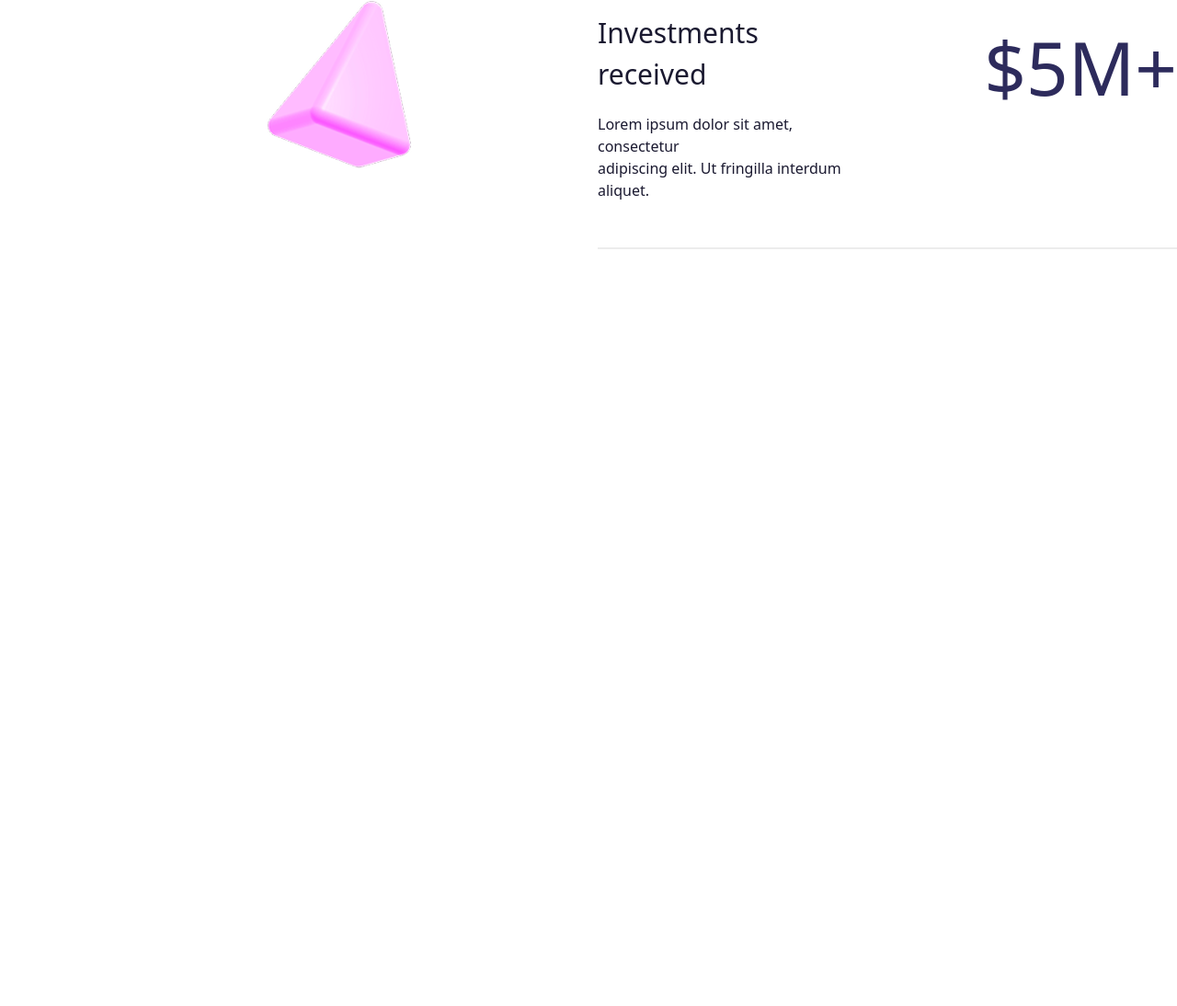
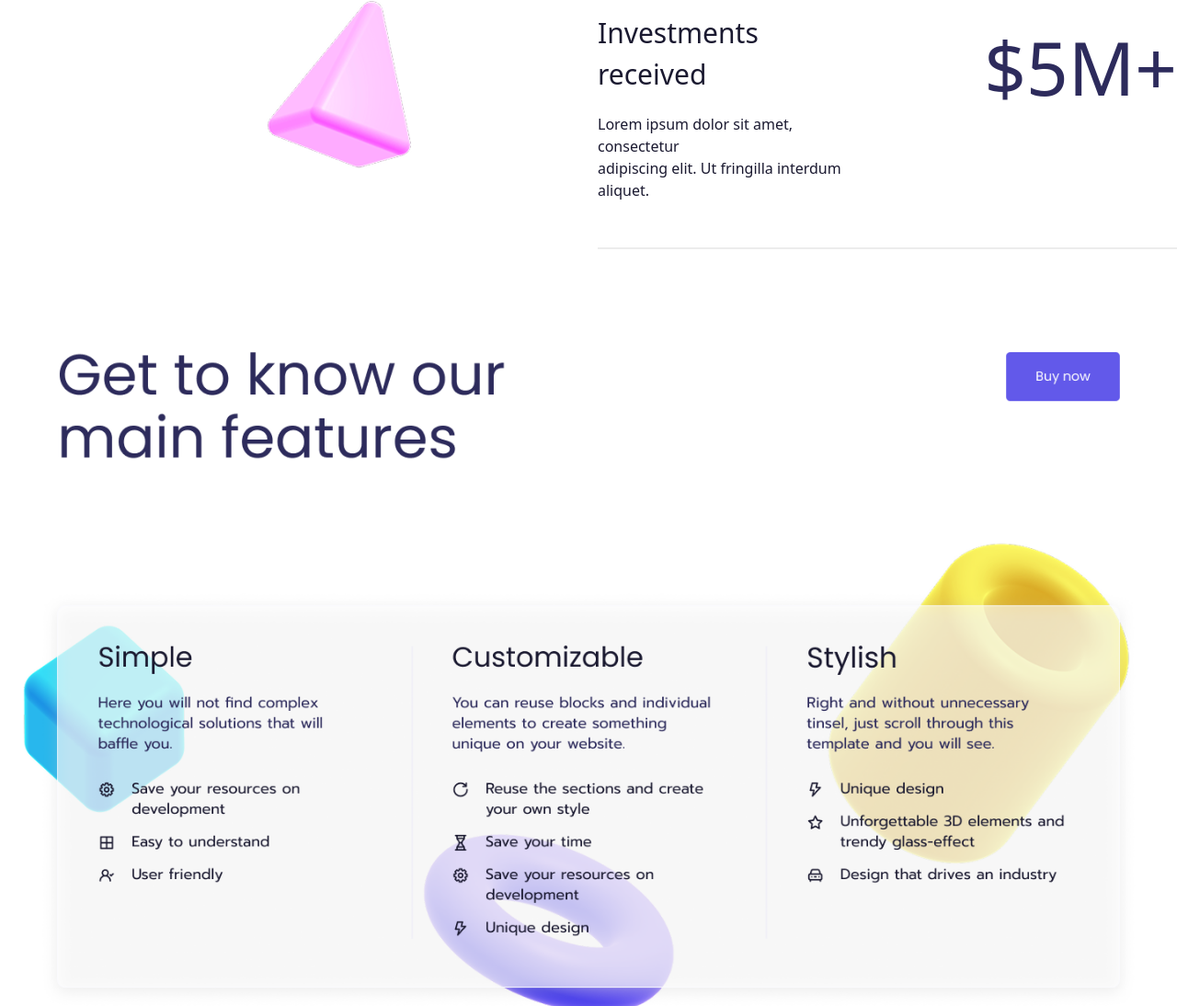
Before and after one commit to Isozoda/branch-2, a website: page src/index.html in a window 1280 px wide. Shown: the part 1730-2824 px from the top of the page at 92% size. Before the commit the page ends 2024 px from the top, so only its background shows below. Drawn offline with Linux system fonts and the light colour scheme.

Commit message:
baroi section3ro dobavit kardan

```diff
--- a/src/index.html
+++ b/src/index.html
@@ -79,6 +79,12 @@
         </div>
     </div>
 
+    <div class="mb-30">
+        <div class="background3">
+            <img src="../image/Frame - 2025-11-22T192412.458.png" alt="">
+        </div>
+    </div>
+
 
 </body>
 
--- a/src/input2.css
+++ b/src/input2.css
@@ -11,3 +11,9 @@
     height: 842px;
     background-repeat: no-repeat;
 }
+.background3 {
+    background-image: url(../image/Frame\ -\ 2025-11-22T190929.317.png);
+    background-position: center;
+    background-repeat: no-repeat;
+    height: 600px;
+}
```
Also changed, not shown: image/Frame - 2025-11-22T190929.317.png (added), image/Frame - 2025-11-22T192004.023.png (added), image/Frame - 2025-11-22T192053.100.png (added), image/Frame - 2025-11-22T192127.548.png (added), image/Frame - 2025-11-22T192412.458.png (added), src/output.css.
